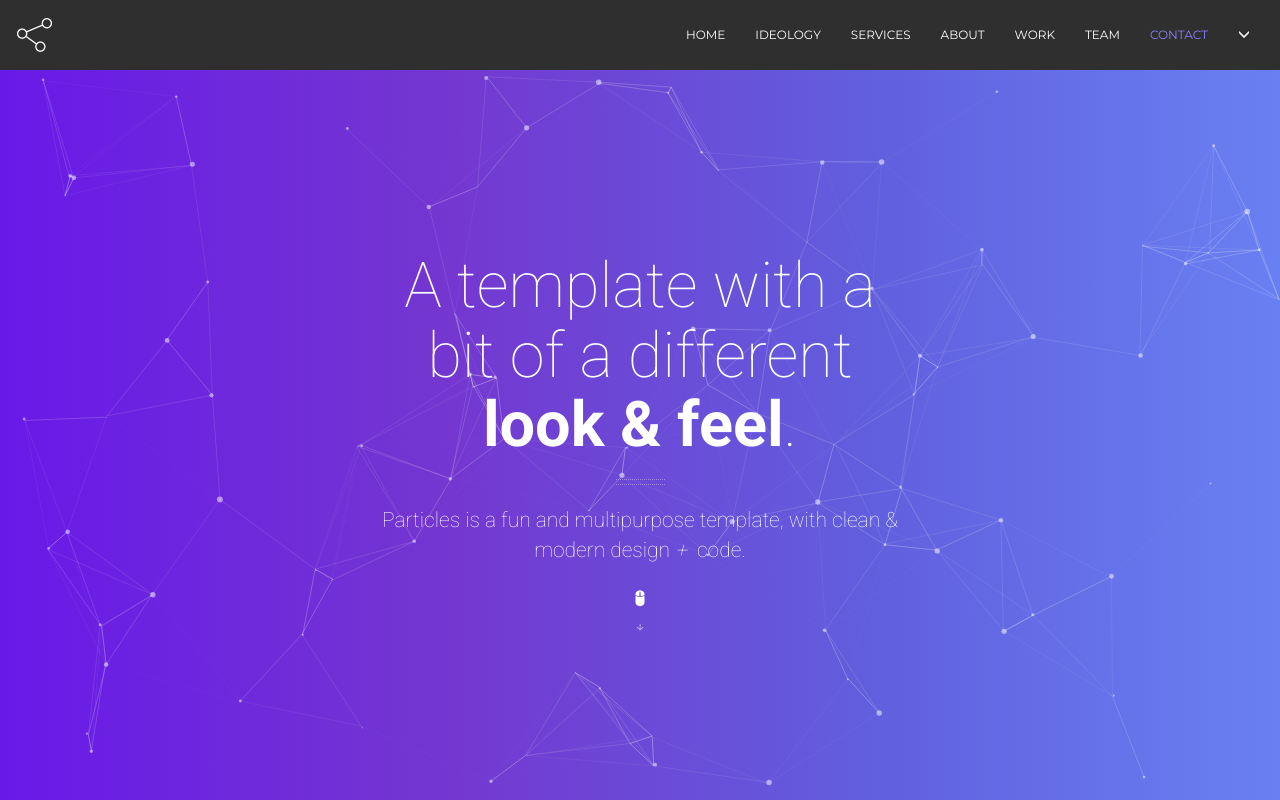
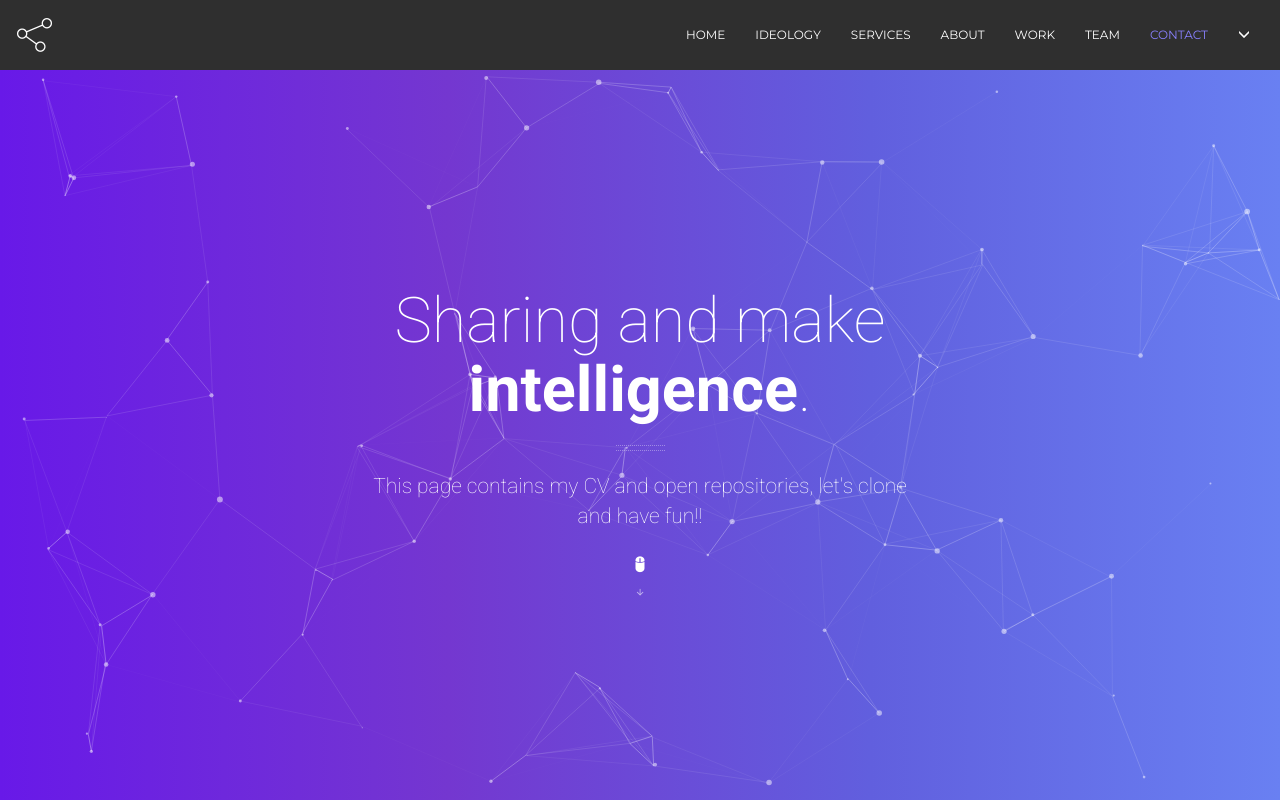
Before and after one commit to antunsz/antunsz.github.io, a plain HTML site: page index.html in a window 1280 px wide. Shown: the top 800 px of the page. Drawn offline with nearby package versions, Linux system fonts and the light colour scheme; some packages are replaced by stand-ins of ours; animation ran at ten frames a second; files whose address does not match are found by name; a web font is replaced by a local one.

Commit message:
Initial page

```diff
--- a/index.html
+++ b/index.html
@@ -78,10 +78,10 @@
 			<div class="center-vertically">
 				<div class="col-sm-8 col-sm-offset-2 col-lg-6 col-lg-offset-3 text-center">
 					<h1 class="scaleReveal">
-						A template with a bit of a different <strong>look &amp; feel</strong>.
+						Sharing and make <strong>intelligence</strong>.
 					</h1>
 					<hr class="bottomReveal">
-					<p class="bottomReveal">Particles is a fun and multipurpose template, with clean &amp; modern design <i>+</i>&nbsp; code.</p>
+					<p class="bottomReveal">This page contains my CV and open repositories, let's clone and have fun!!</p>
 					<a href="#ideology" data-id="ideology" class="scroll-link">
 						<div class="scroll-indicator rotateBottomReveal">
 							<span class="ion-mouse"></span><br>
```
